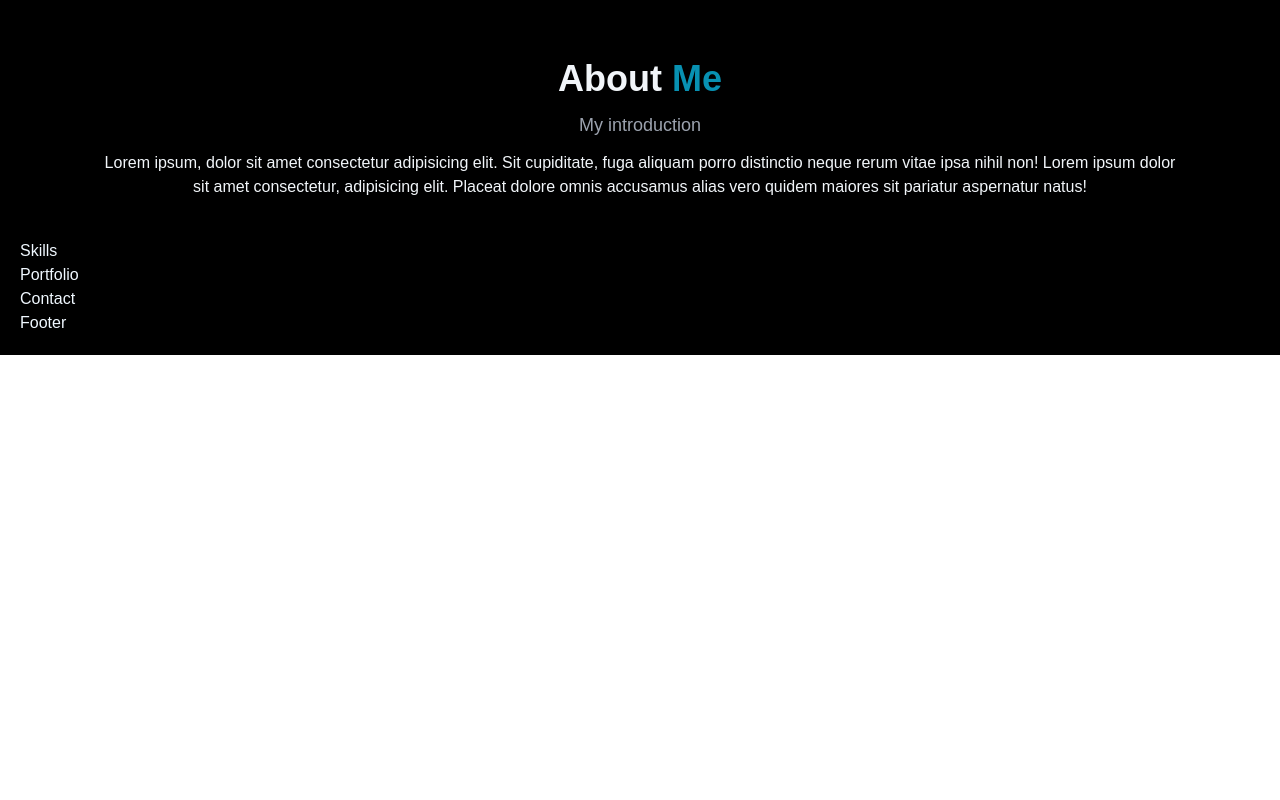
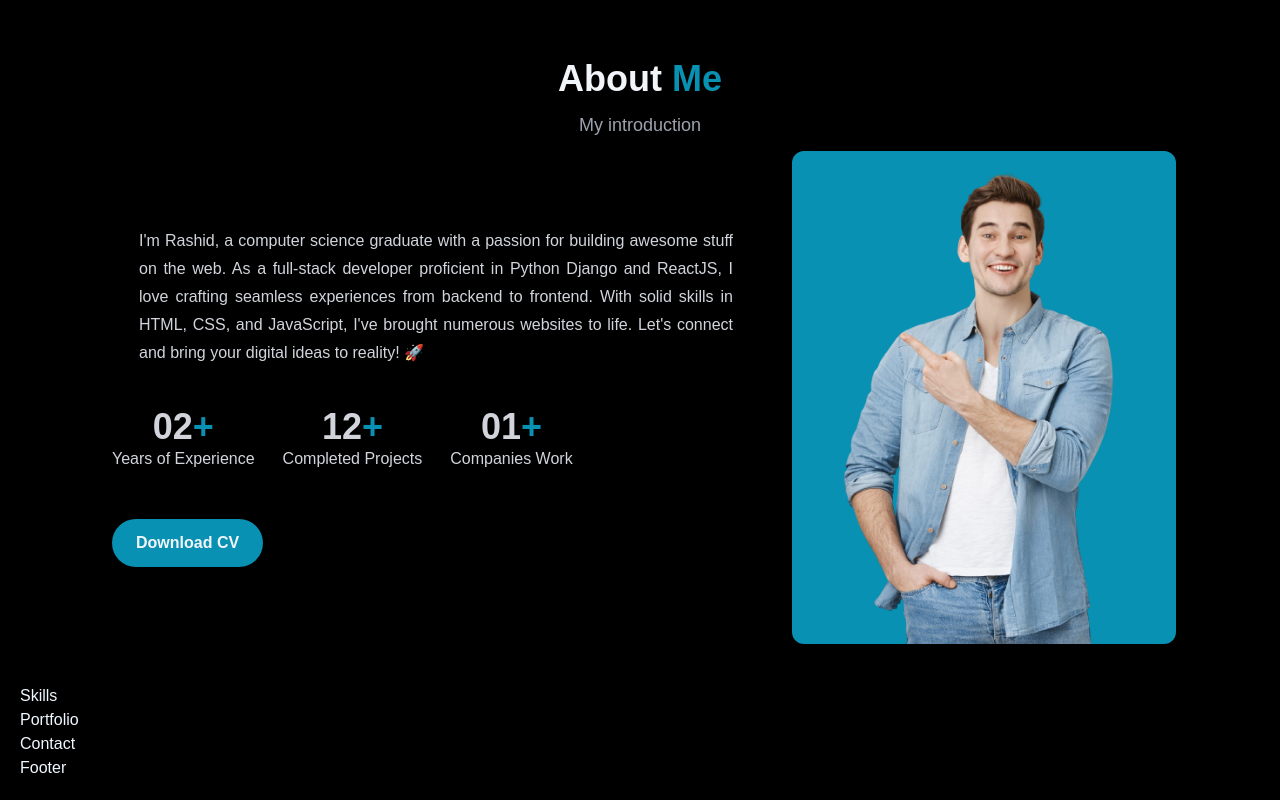
Before and after one commit to Rashidprojects/portfolio, a React (Create React App) app: page / in a window 1280 px wide. Shown: the part 833-1633 px from the top of the page. Before the commit the page ends 1188 px from the top, so only its background shows below. Built offline with nearby package versions, Linux system fonts and the light colour scheme.

Commit message:
About Page Completed

```diff
--- a/src/components/AboutMe.js
+++ b/src/components/AboutMe.js
@@ -1,6 +1,12 @@
 import React from 'react'
+import aboutImg from '../assets/about.png'
 
 const AboutMe = () => {
+  const info = [
+    { text: "Years of Experience", count: "02" },
+    { text: "Completed Projects", count: "12" },
+    { text: "Companies Work", count: "01" }
+  ]
   return (
     <section id='about' className='py-10 text-li-white'>
       <div className='text-center mt-8'>
@@ -9,17 +15,37 @@ const AboutMe = () => {
         </h3>
         <p className='text-gray-400 my-3 text-lg'>My introduction</p>
         <div className='flex md:flex-row flex-col-reverse items-center md:gap-6 gap-12 px-10 max-w-6xl mx-auto'>
-          <div>
-            <div>
-              <p>
-                Lorem ipsum, dolor sit amet consectetur adipisicing elit. Sit cupiditate,
-                 fuga aliquam porro distinctio neque rerum vitae ipsa nihil non!
-                 Lorem ipsum dolor sit amet consectetur, adipisicing elit.
-                  Placeat dolore omnis accusamus alias vero quidem maiores sit pariatur aspernatur natus!
+          <div className='p-2'>
+            <div className='text-gray-300 my-3'>
+              <p className='text-justify leading-7 w-11/12 mx-auto'>
+              I'm Rashid, a computer science graduate with a passion for building awesome stuff on the web.
+              As a full-stack developer proficient in Python Django and ReactJS,
+              I love crafting seamless experiences from backend to frontend.
+              With solid skills in HTML, CSS, and JavaScript, I've brought numerous websites to life.
+              Let's connect and bring your digital ideas to reality! 🚀
               </p>
+              <div className='flex mt-10 items-center gap-7'>
+                {info.map((content) => (
+                  <div key={content.text}>
+                    <h3 className='md:text-4xl text-2xl font-semibold'>{content.count}
+                    <span className='text-cyan'>+</span>{" "}</h3>
+                    <span className='md:text-base text-sm'>{content.text}</span>
+                  </div>
+                ))}
+              </div>
+              <br /><br />
+              <a href="rashid-resume.pdf" download="rashid-resume.pdf">
+                <button className='btn-primary'>Download CV</button>
+              </a>
+            </div>
+          </div>
+          <div className='flex-1 flex justify-center items-center'>
+            <div className='lg:w-96 h-full relative sm:w-10/12 w-11/12 max-w-sm aboutImg'>
+              <img src={aboutImg} alt="" className='w-full object-cover bg-cyan rounded-xl'/>
             </div>
           </div>
         </div>
+
       </div>
     </section>
   )
--- a/src/index.css
+++ b/src/index.css
@@ -22,3 +22,18 @@ code {
   font-family: source-code-pro, Menlo, Monaco, Consolas, 'Courier New',
     monospace;
 }
+/* .aboutImg::after{
+  @apply content-[''] w-full left-0 top-0 rounded-xl rotate-12 h-full absolute bg-gray-600 -z-10
+} */
+.aboutImg::after {
+  content: '';
+  width: 100%;
+  left: 0;
+  top: 0;
+  border-radius: 20px; /* Adjust as needed */
+  transform: rotate(12deg); /* Adjust the rotation angle */
+  height: 100%;
+  position: absolute;
+  background-color: rgba(0, 0, 0, 0.6); /* Adjust the background color and opacity */
+  z-index: -10;
+}
--- a/tailwind.config.js
+++ b/tailwind.config.js
@@ -11,7 +11,8 @@ module.exports = {
       'cyan' : '#0891b2',
       'li-white' : '#f1f5f9',
       'gray-600' : '#4b5563',
-      'gray-400' : '#9ca3af'
+      'gray-400' : '#9ca3af',
+      'gray-300' : '#d1d5db'
     }
   },
   plugins: [require("daisyui")],
```
Also changed, not shown: 1 other file (tests, documents, lock files or other folders).
